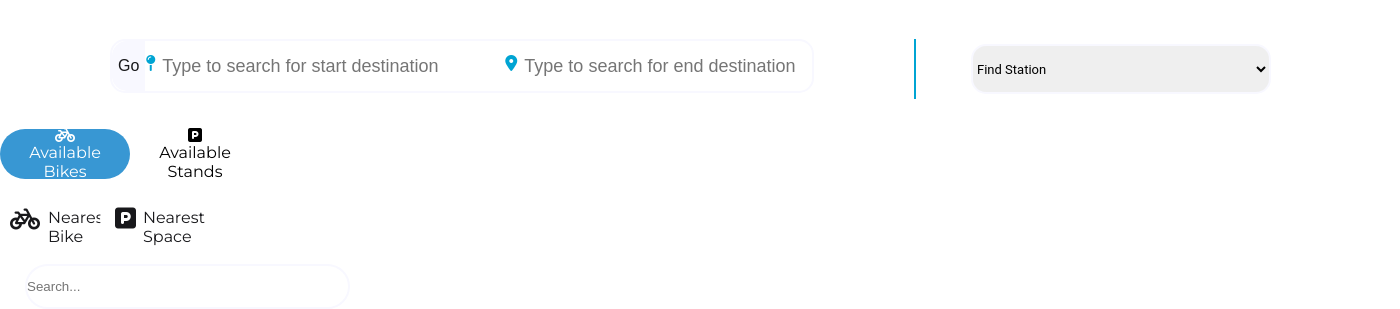
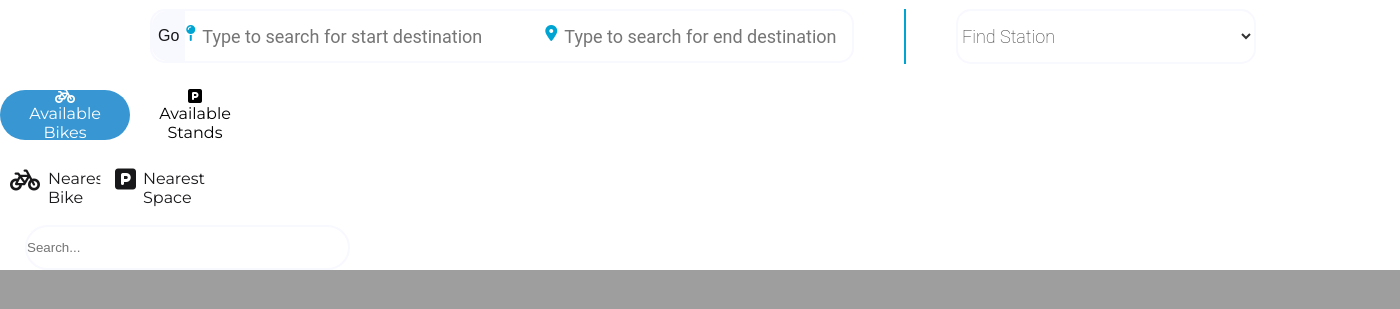
Before and after one commit to JosephTummon/DublinBike, a Flask app: page / in a window 1400 px wide. Shown: the part 756-1065 px from the top of the page. After the commit the page ends 1026 px from the top, so only its background shows below. Run offline with Flask 3, Linux system fonts and the light colour scheme; parts of the project's set-up code (start-up, migrations or seed data) failed here and were passed over; some libraries are stand-ins or nearby versions.

Commit message:
Updated styling of direction service

```diff
--- a/static/style.css
+++ b/static/style.css
@@ -167,7 +167,7 @@ header {
 #main {
   transition: margin-left .5s;
   /* If you want a transition effect */
-  padding: 20px;
+  height: 1px;
 }
 
 /* Chaneg the Google Chart */
@@ -508,36 +508,6 @@ button.gm-ui-hover-effect {
 }
 
 
-/* #select-service {
-  background-color: #fff;
-}
-
-#select-service-container {
-  display: flex;
-  font-size: 13px;
-  color: #333;
-  padding: 3px;
-  justify-content: space-around;
-  width: 400px;
-  font-family: "Roboto", "sans-serif";
-  padding-top: 10px;
-} */
-
-#directions {
-  display: flex;
-  margin-left: 110px;
-  padding-bottom: 15px;
-}
-/*
-#get-directions:hover {
-  cursor: pointer;
-  color: #38bdf8;
-}
-#find-stations:hover {
-  cursor: pointer;
-  color: #38bdf8;
-} */
-
 #get-directions.active {
   border-bottom: 2px solid #3897d3;
 }
@@ -546,19 +516,11 @@ button.gm-ui-hover-effect {
   border-bottom: 2px solid #3897d3;
 }
 
-#search-station {
-  border: 1px solid black;
-}
-
-#search-station-conatiner {
+.container {
   display: flex;
-  background-color: #fff;
-  text-align: center;
-  font-family: "Roboto", "sans-serif";
-}
-
-#search-station-conatiner div {
-  margin-top: 15px;
+  justify-content: space-around;
+  margin: 10px auto;
+  width: 1100px;
 }
 
 .search {
@@ -568,7 +530,7 @@ button.gm-ui-hover-effect {
   height: 50px;
   border-radius: 15px;
   width: 700px;
-  margin-right: 100px;
+  margin-right: 50px;
 }
 
 .search i {
@@ -605,6 +567,7 @@ button.gm-ui-hover-effect {
 }
 
 #start-input, #end-input {
+  font-family: "Roboto", "sans-serif";
   height: 50px;
   width: 350px;
   background: transparent;
@@ -639,6 +602,7 @@ button.gm-ui-hover-effect {
   background-color: white;
 }
 
+
 #dropdown {
   background-color: #fff;
   text-align: center;
@@ -647,7 +611,6 @@ button.gm-ui-hover-effect {
 }
 
 #dropdown-container {
-  padding: 5px;
   text-align: center;
   line-height: 30px;
   width: 400px;
@@ -658,12 +621,14 @@ button.gm-ui-hover-effect {
 #option {
   border: 2px solid ghostwhite;
   padding: 0;
-  height: 45px;
+  height: 55px;
   width: 300px;
   border-radius: 15px;
   font-family: "Roboto", "sans-serif";
-  font-size: 13px;
-  height: 50px;
+  font-size: 18px;
+  color: #333;
+  font-weight: 200;
+  background: transparent;
 }
 
 #option:hover {
--- a/templates/index.html
+++ b/templates/index.html
@@ -62,7 +62,6 @@
     <!--Map-->
     <div id="map">
     </div>
-    <div id="main"></div>
     <!--
       The `defer` attribute causes the callback to execute after the full HTML
       document has been parsed. For non-blocking uses, avoiding race conditions,
@@ -79,9 +78,7 @@
         </div>
       </div>
     </div> -->
-    <div id="directions">
-      <div id="search-station-container">
-        <div>
+    <div class="container">
       <div class="search">
         <button id="go">Go</button>
         <div><i id="pin" class="fa-solid fa-map-pin" style="color: #00A4D3;"></i></div>
@@ -97,8 +94,6 @@
             <div id="test1"></div>
         </div>
       </div>
-        </div>
-      </div>
       <div id="dropdown">
         <div id="dropdown-container">
           <select id="option">
@@ -107,6 +102,7 @@
         </div>
       </div>
     </div>
+    <div id="main"></div>
   <!--ELEMENTS IN THE MAPS-->
     <!-- <div id = "search-nearest-btns">
       <button id="search-nearest-bike">
```
Lines whose indentation alone changed are shown as unchanged.
